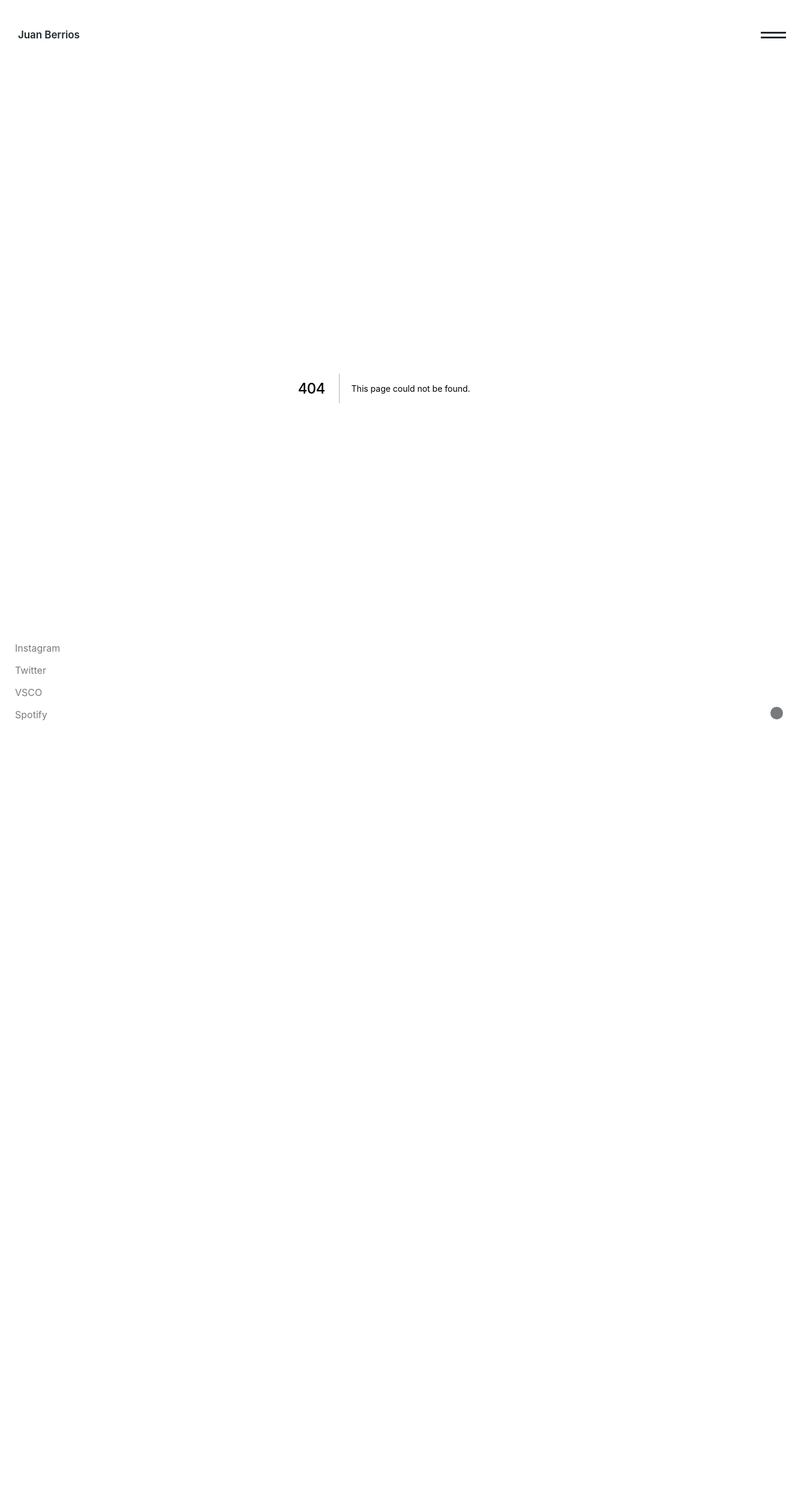
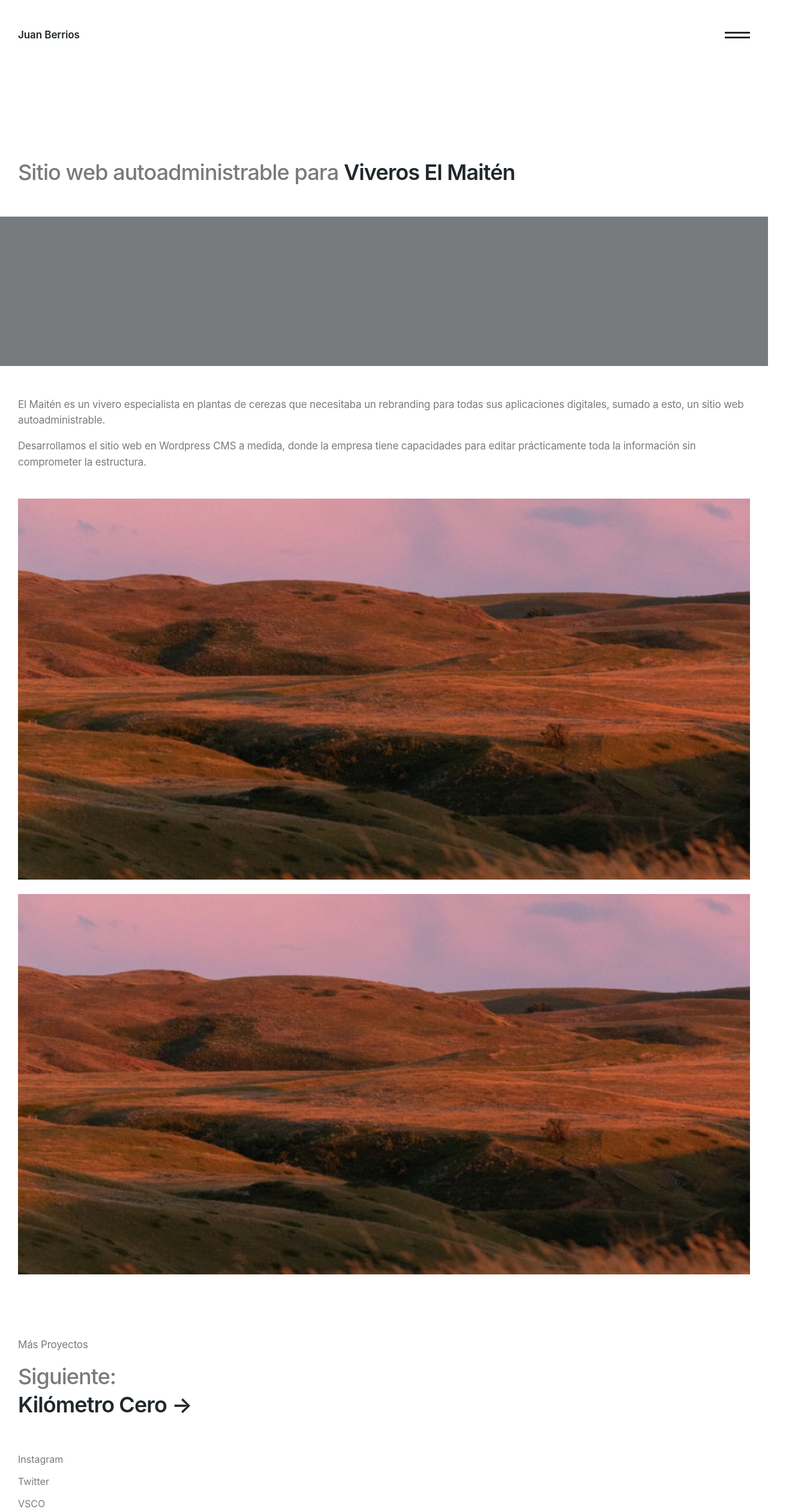
Before and after one commit to dandelior/juanberrios-21, a Next.js app: page /works/work in a window 1280 px wide. Before the commit this address had no page. Shown: the top 2520 px of the page at 60% size, 1340 px wide, since content can reach past the window. Before the commit the page ends 1263 px from the top, so only its background shows below. Built offline with nearby package versions, Linux system fonts and the light colour scheme.

Commit message:
mas cambios

```diff
--- a/package.json
+++ b/package.json
@@ -8,7 +8,7 @@
     "start": "next start"
   },
   "dependencies": {
-    "next": "10.2.3",
+    "next": "^10.2.3",
     "react": "17.0.2",
     "react-dom": "17.0.2"
   }
--- a/pages/_document.js
+++ b/pages/_document.js
@@ -27,4 +27,4 @@ class PortfolioDocument extends Document {
   }
 }
 
-export default PortfolioDocument
+export default PortfolioDocument;
--- a/pages/index.js
+++ b/pages/index.js
@@ -14,7 +14,7 @@ export default function Home() {
         <div className={styles.presentationA}>
           <div className={styles.heading}>
             <p>Diseñador & Desarrollador Frontend</p>
-            <h1>Creo cosas en internet<br />como <span className="highlight-color">sitios web</span> y <span className="highlight-color">aplicaciones</span>.</h1>
+            <h1>Creador de cosas en internet<br />como <span className="highlight-color">sitios web</span> y <span className="highlight-color">aplicaciones</span>.</h1>
           </div>
           <div className={styles.data}>
             <div className={styles.img}>
@@ -81,7 +81,7 @@ export default function Home() {
                 Siempre he sido curioso por saber con que herramientas trabajan otras personas. Bueno en este post te enseño cual es mi entorno de trabajo en el desarrollo frontend.
               </p>
               <Link href="/">
-                <a className="go-button">Leer más -&#62;</a>
+                <a className="go-button">Leer más →</a>
               </Link>
             </div>
             <div className={styles.previewCard}>
@@ -92,7 +92,7 @@ export default function Home() {
                 Siempre he sido curioso por saber con que herramientas trabajan otras personas. Bueno en este post te enseño cual es mi entorno de trabajo en el desarrollo frontend.
               </p>
               <Link href="/">
-                <a className="go-button">Leer más -&#62;</a>
+                <a className="go-button">Leer más →</a>
               </Link>
             </div>
           </div>
--- /dev/null
+++ b/pages/works/work.js
@@ -0,0 +1,55 @@
+import Head from 'next/head'
+import Link from 'next/link'
+// import Image from 'next/image'
+import styles from '../../styles/Work.module.css'
+
+export default function Work() {
+  return (
+    <>
+      <Head>
+        <title>A Work — Juan Berrios</title>
+      </Head>
+
+      <section className={styles.presentationWrapper}>
+        <div className={styles.presentationA}>
+          <div className={styles.heading}>
+            <p></p>
+            <h1>
+              Sitio web autoadministrable para <span className="highlight-color">Viveros El Maitén</span>
+            </h1>
+          </div>
+        </div>
+        <div className={styles.presentationB}>
+          <div className={styles.arrowWrapper}>
+            <div className={styles.arrow}></div>
+          </div>
+        </div>
+      </section>
+
+      <div className={styles.workImage}></div>
+
+      <div className={styles.workContent}>
+        <div className={styles.desc}>
+          <p>
+            El Maitén es un vivero especialista en plantas de cerezas que necesitaba un rebranding para todas sus aplicaciones digitales, sumado a esto, un sitio web autoadministrable.
+          </p>
+          <p>
+            Desarrollamos el sitio web en Wordpress CMS a medida, donde la empresa tiene capacidades para editar prácticamente toda la información sin comprometer la estructura.
+          </p>
+        </div>
+        <img src="/img/una_img.jpg" />
+        <img src="/img/una_img.jpg" />
+      </div>
+
+      <div className={styles.next}>
+        <p>Más Proyectos</p>
+        <h1>
+          Siguiente:<br />
+          <span className="highlight-color">
+            Kilómetro Cero →
+          </span>
+        </h1>
+      </div>
+    </>
+  )
+}
--- a/parts/header.js
+++ b/parts/header.js
@@ -18,7 +18,7 @@ export default function Header() {
                         <h1 className={styles.logo}>Juan Berrios</h1>
                     </a>
                 </Link>
-                <div className={styles.burger} onClick={openMenu}>
+                <div className={`${styles.burger} ${isActive ? "" : styles.close}`} onClick={openMenu}>
                     <div className={styles.meat}></div>
                 </div>
             </div>
--- /dev/null
+++ b/styles/Work.module.css
@@ -0,0 +1,72 @@
+.presentationWrapper {
+    padding: 0 30px;
+    /* width: 100%; */
+}
+
+.presentationWrapper
+.presentationA {}
+
+.presentationWrapper
+.presetationA
+.heading {}
+
+.presentationWrapper
+.presetationA
+.heading p {
+    font-size: 16px;
+    margin-bottom: 22px;
+}
+
+.presentationWrapper
+.presetationA
+.heading h1 {}
+
+.presentationWrapper
+.presentationB {}
+
+.presentationWrapper
+.presentationB
+.arrowWrapper {}
+
+.presentationWrapper
+.presentationB
+.arrowWrapper
+.arrow {}
+
+.workImage {
+    /* width: 100vw; */
+    width: 100%;
+    min-width: 100%;
+    height: 249px;
+    background-color: var(--color-text);
+    background-position: center;
+    background-repeat: no-repeat;
+    background-size: cover;
+    margin-bottom: 51px;
+}
+
+.workContent {
+    /* width: 100%; */
+    padding: 0 30px;
+}
+
+.workContent .desc {
+    margin-bottom: 48px;
+}
+
+.workContent .desc p {}
+
+.workContent img {
+    width: 100%;
+    margin-bottom: 24px;
+}
+
+.next {
+    margin-top: 80px;
+    padding: 0 30px;
+    margin-bottom: 34px;
+}
+.next p {}
+.next h1 {
+    margin-bottom: 0;
+}
--- a/styles/globals.css
+++ b/styles/globals.css
@@ -412,14 +412,16 @@ p {
     font-size: 17px;
     line-height: 155%;
     letter-spacing: -0.01em;
-    margin-bottom: 15px;
+    /* margin-bottom: 15px;
+    margin-bottom: 16px; */
+    margin-bottom: 17px;
 }
 
 h1 {
     /* font-size: 35px; */
-    /* font-size: 36px; */
+    font-size: 36px;
     /* font-size: 38px; */
-    font-size: 40px;
+    /* font-size: 40px; */
     line-height: 130%;
     /* line-height: 125%; */
     font-weight: 500;
--- a/styles/parts/Footer.module.css
+++ b/styles/parts/Footer.module.css
@@ -1,11 +1,11 @@
 .footer {
-    width: 100%;
+    /* width: 100%; */
     /* box-sizing: border-box; */
     /* width: 100vw; */
     display: flex;
     justify-content: space-between;
     align-items: flex-end;
-    padding: 25px 25px 64px;
+    padding: 25px 30px 64px;
 }
 .footer .rrssLinks {
     /* width: 90%; */
--- a/styles/parts/Header.module.css
+++ b/styles/parts/Header.module.css
@@ -15,7 +15,7 @@
 }
 
 .brand {
-    width: 100%;
+    /* width: 100%; */
     display: flex;
     justify-content: space-between;
     align-items: center;
@@ -52,6 +52,7 @@
     height: 3px;
     position: relative;
     background-color: var(--color-highlight);
+    transition: all ease-in-out 0.3s;
 }
 .brand .burger .meat::before {
     content: '';
@@ -62,6 +63,22 @@
     height: 3px;
     top: -8px;
     background-color: var(--color-highlight);
+}
+.brand .close .meat {
+    /* transform: translateY(2px); */
+    background-color: transparent;
+}
+.brand .close .meat::after {
+    content: '';
+    position: absolute;
+    background-color: var(--color-highlight);
+    height: 3px;
+    width: 42px;
+    top: 0px;
+    transform: rotate(45deg) translateY(-6px);
+}
+.brand .close .meat::before {
+    transform: rotate(-45deg) translateY(5px);
 }
 
 .menu {
```
Also changed, not shown: styles/Home.module.css (+12 -10 lines), public/img/una_img.jpg (added), 1 other file (tests, documents, lock files or other folders). Lines whose indentation alone changed are shown as unchanged.
